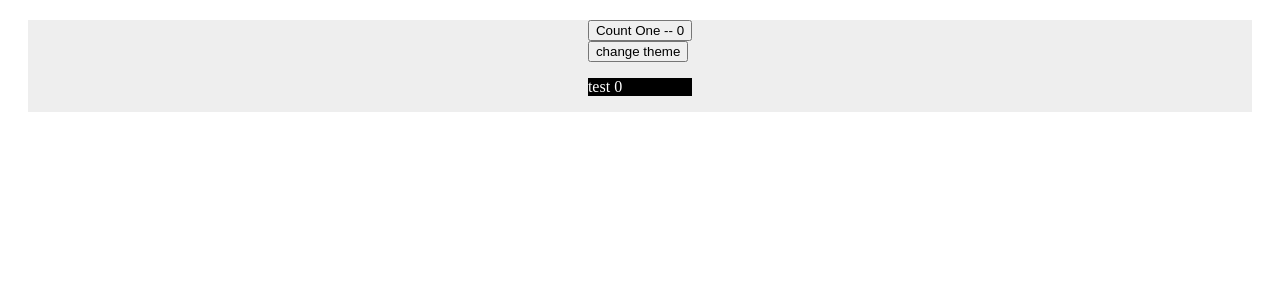
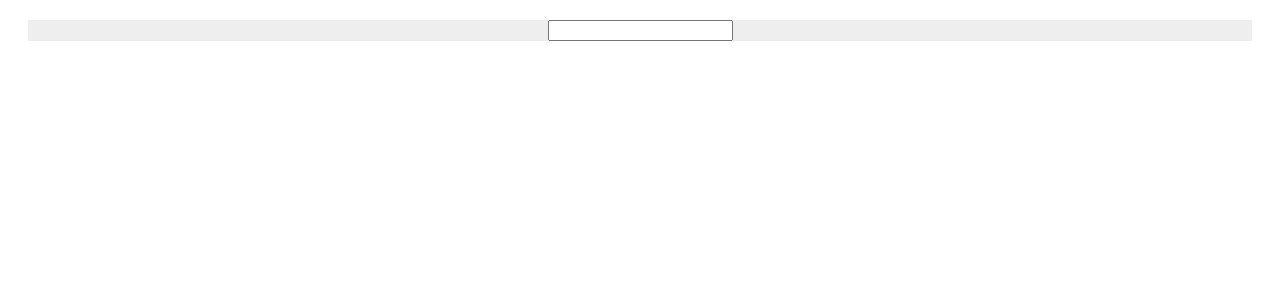
Before and after one commit to Ahmed-Badry-Abdelrahman/React, a React (Create React App) app in the folder my-app/: page / in a window 1280 px wide. Shown: the top 300 px of the page. Built offline with nearby package versions, Linux system fonts and the light colour scheme.

Commit message:
"Replace Counter component with List component in App.js"

```diff
--- a/my-app/src/App.js
+++ b/my-app/src/App.js
@@ -1,4 +1,4 @@
-import Counter from "./components/useMemo/Counter";
+import List from "./components/useTransition/list";
 function App() {
   const style = {
     backgroundColor: "#eee",
@@ -12,7 +12,7 @@ function App() {
 
   return (
     <div className="App" style={style}>
-      <Counter />
+      <List />
     </div>
   );
 }
--- /dev/null
+++ b/my-app/src/components/useTransition/list.js
@@ -0,0 +1,35 @@
+import React, { useState, useTransition } from "react";
+
+const List = () => {
+  const [input, setInput] = useState("");
+  const [isPending, startTransition] = useTransition();
+  const [list, setList] = useState([]);
+
+  const onChange = (e) => {
+    const newValue = e.target.value;
+    setInput(newValue); // Update input state
+
+    // Start transition for updating the list
+    startTransition(() => {
+      const l = [];
+      for (let i = 0; i < 1000; i++) {
+        l.push(newValue);
+      }
+      console.log(l);
+      setList(l);
+    });
+  };
+
+  return (
+    <div>
+      <input onChange={onChange} value={input} />
+      {isPending ? (
+        <p>Loading...</p>
+      ) : (
+        list.map((item, index) => <p key={index}>{item}</p>)
+      )}
+    </div>
+  );
+};
+
+export default List;
```
